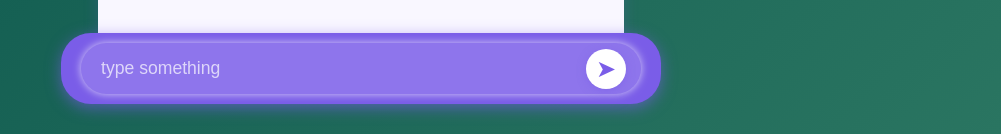
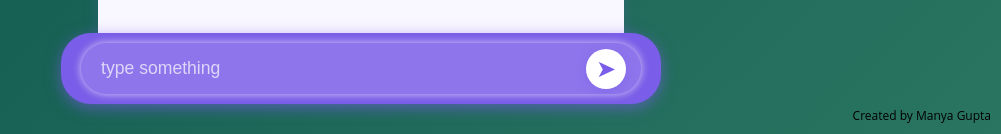
Before and after one commit to Manya-tech/TacticPlanner, a Flask app: page /chat in a window 1280 px wide. Shown: the part 666-800 px from the top of the page, without its empty margins (279-1280 px from the left). Run offline with Flask 3, Linux system fonts and the light colour scheme; a user stored in the database is signed in; parts of the project's set-up code (start-up, migrations or seed data) failed here and were passed over.

Commit message:
edit: modified UI

```diff
--- a/templates/chat.html
+++ b/templates/chat.html
@@ -107,6 +107,9 @@
                 <button type="submit" class="send-button" aria-label="Send message">➤</button>
             </div>
         </form>
+        <footer style="position: fixed; bottom: 10px; right: 10px; font-size: 12px; color: black;">
+            Created by Manya Gupta
+        </footer>
     </div>
 </body>
 </html>
--- a/templates/signup.html
+++ b/templates/signup.html
@@ -27,5 +27,8 @@
             <div class="illustration"></div>
         </div>
     </div>
+    <footer style="position: fixed; bottom: 10px; right: 10px; font-size: 12px; color: black;">
+        Created by Manya Gupta
+    </footer>
 </body>
 </html>
```
